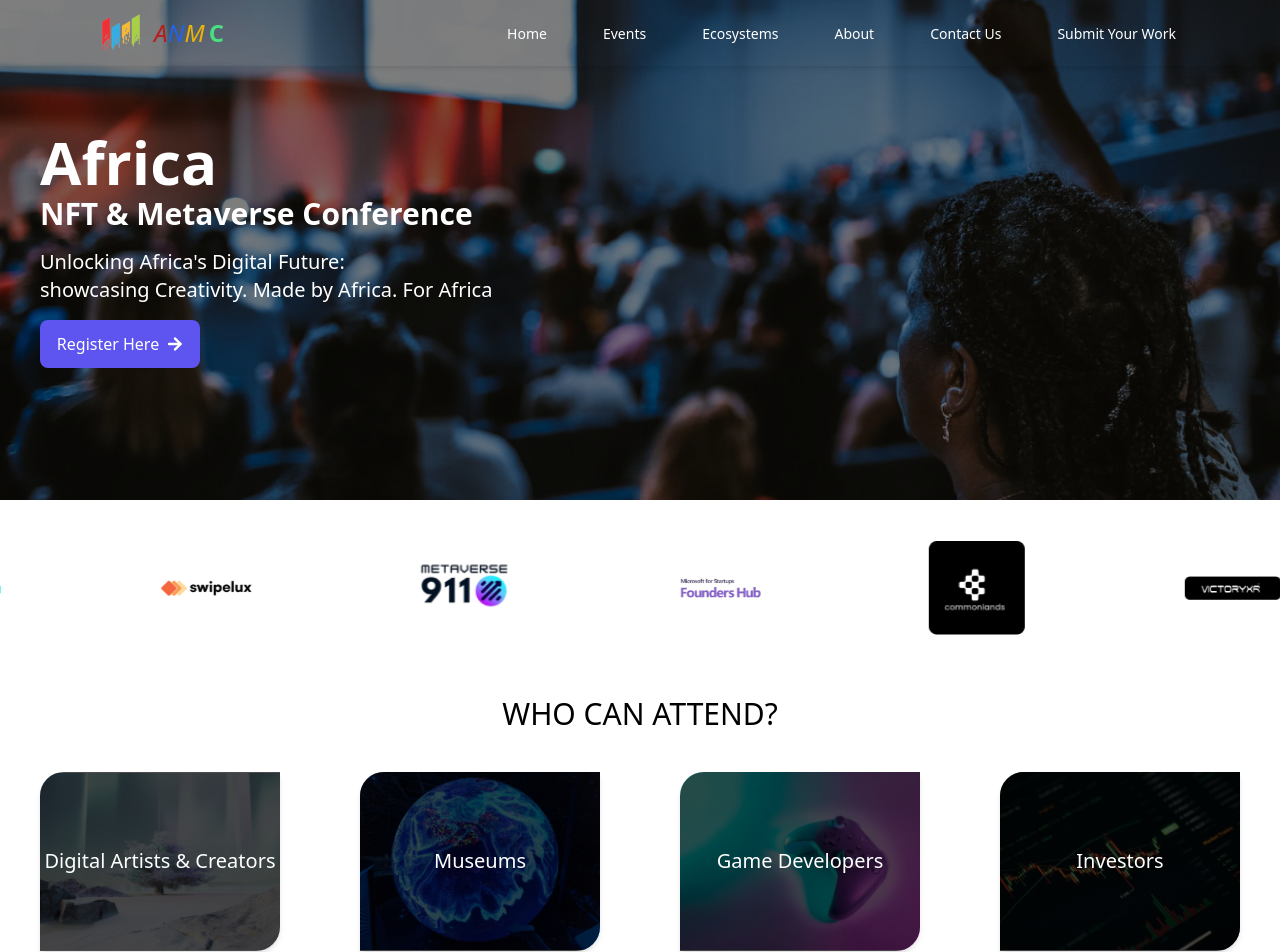
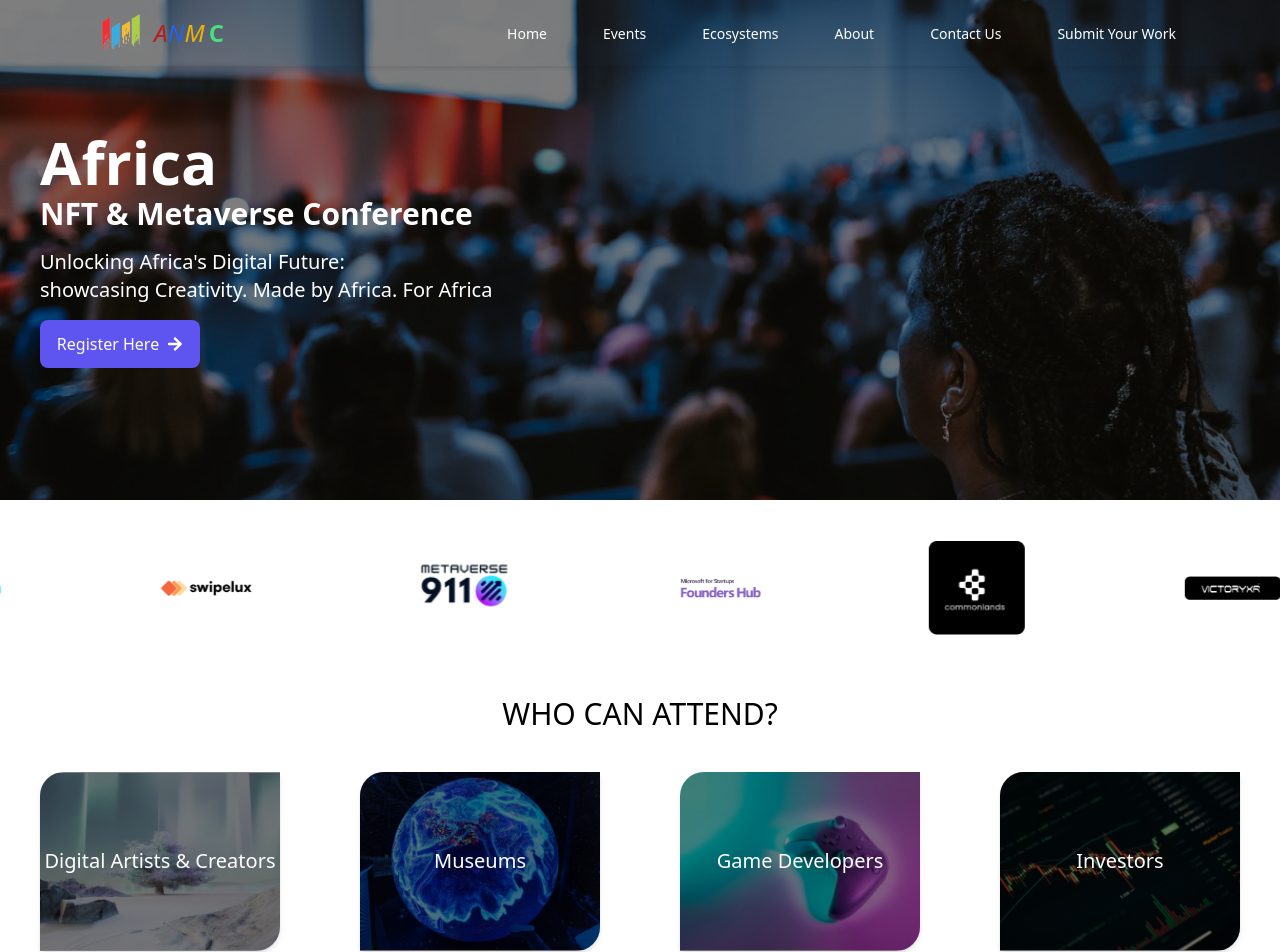
Before and after one commit to PEPPERLYL/anmc, a Next.js app: page / in a window 1280 px wide. Shown: the top 952 px of the page. Built offline with nearby package versions, Linux system fonts and the light colour scheme; a web font is replaced by a local one.

Commit message:
third commit-11

```diff
--- a/components/Attend.js
+++ b/components/Attend.js
@@ -83,7 +83,7 @@ const Attend = () => {
               height={150}
               className="object-cover w-full h-full  duration-300 ease-in-out "
             />
-            <div className="absolute inset-0 bg-black opacity-70 transition-opacity duration-300 ease-in-out group-hover:opacity-100"></div>
+            <div className="absolute inset-0 bg-black opacity-50 transition-opacity duration-300 ease-in-out group-hover:opacity-100"></div>
             <p className="absolute inset-0 flex items-center justify-center text-center text-white font-light text-xl pointer-events-none">
               {item.title}
             </p>
```
